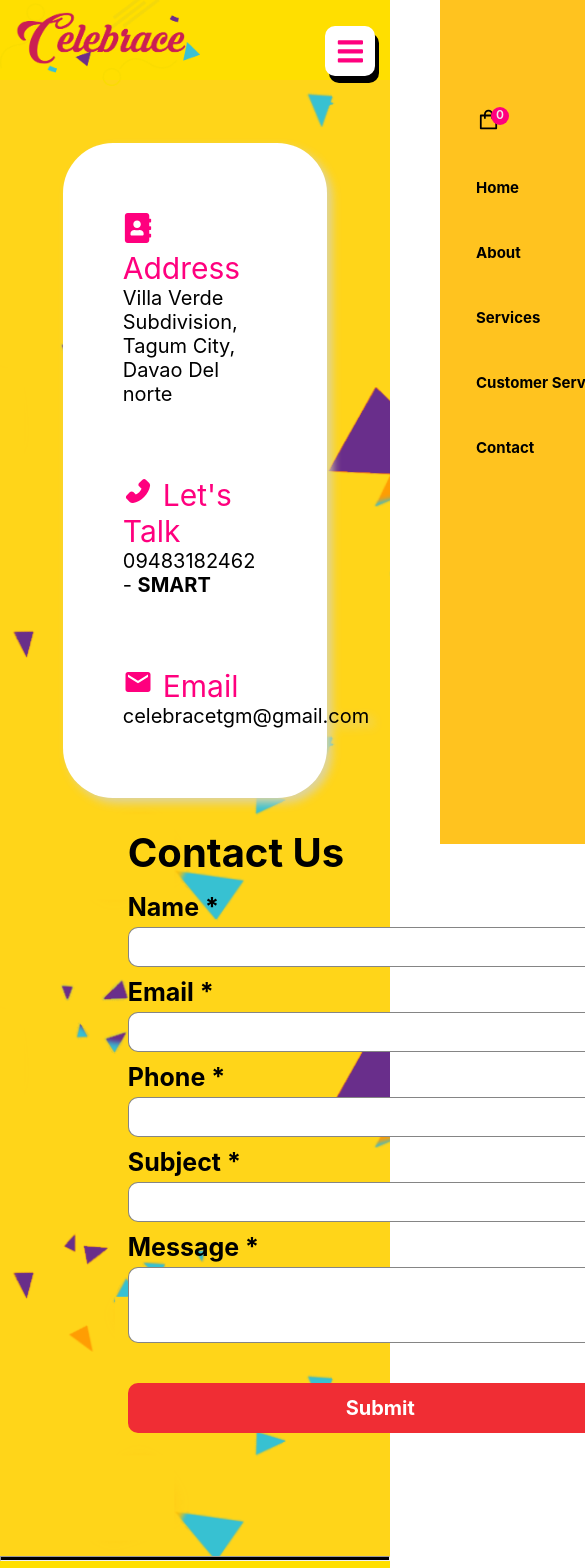
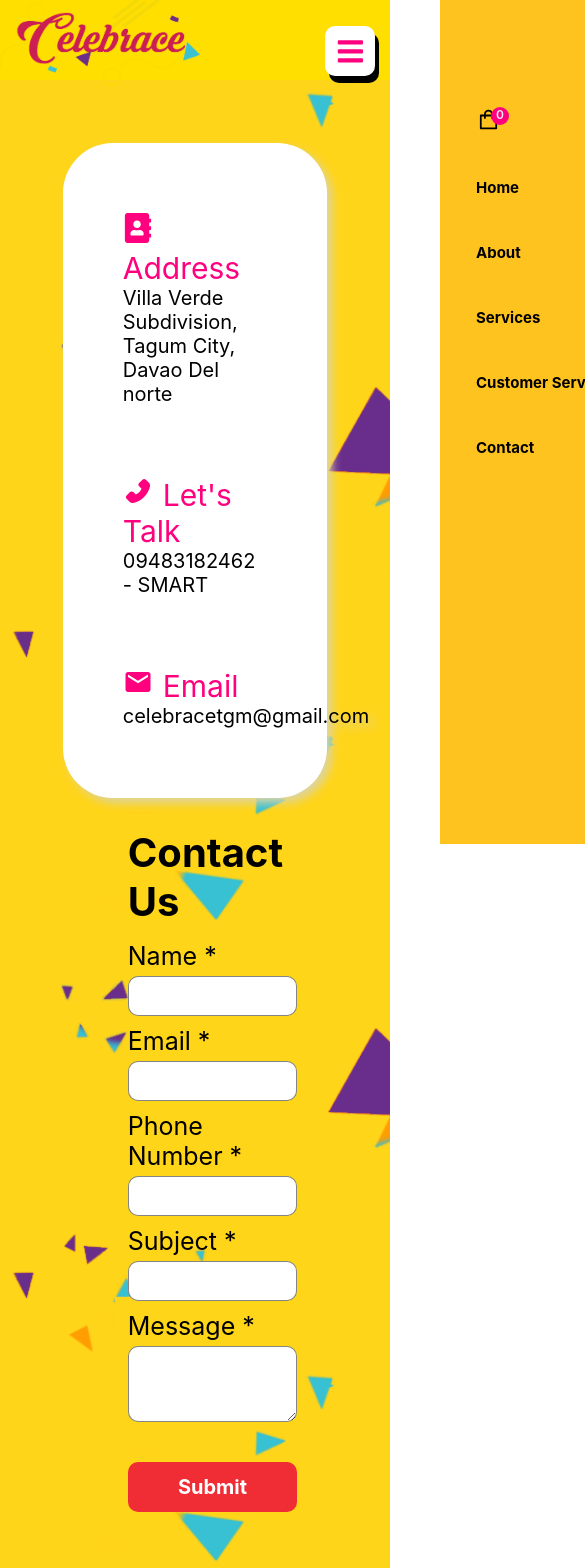
Before and after one commit to GuyWithBag/mobprog-ils, a Next.js app: page /contact in a window 390 px wide. Shown: the top 1568 px of the page, 585 px wide, since content can reach past the window. Built offline with nearby package versions, Linux system fonts and the light colour scheme; a web font is replaced by a local one.

Commit message:
Tried to fix mobile issues and uhhhh the contacts functionality is too much for my brain to handle

```diff
--- a/components/ContactForm.jsx
+++ b/components/ContactForm.jsx
@@ -7,7 +7,22 @@ import { ContactSubmitted } from './'
 
 const Contact = () => {
    const { showContactSubmitted, setShowContactSubmitted } = useStateContext();
+   async function handleOnSubmit(e) {
+      alert('naosdasdasdsad')
+      e.preventDefault();
 
+      const formData = {};
+
+      Array.from(e.currentTarget.elements).forEach(field => {
+        if ( !field.name ) return;
+        formData[field.name] = field.value;
+      });
+
+      await fetch('/api/mail', {
+        method: 'POST',
+        body: JSON.stringify(formData)
+      });
+    }
    return (
       <>
          <ContactSubmitted className={ showContactSubmitted ? 'display-block' : 'display-none' }/>
@@ -28,7 +43,7 @@ const Contact = () => {
                      <p className='contact-information-titles'>
                         <span><AiFillPhone className='contact-icon'/></span>Let&apos;s Talk
                      </p>
-                     <p className='contact-information-details'> 09483182462 - <b>SMART</b> </p>
+                     <p className='contact-information-details'> 09483182462 - <label>SMART</label> </p>
                   </div>
                   <div>
                      <p className='contact-information-titles'>
@@ -40,17 +55,18 @@ const Contact = () => {
                <div className='contact-information-inputs'>
                   <div className='contact-information-inputs-contents'>
                      <h2>Contact Us</h2>
-
-                     <b className='contact-information-inputs-titles'>Name *</b>
-                     <input id='txt_name' type='text' Required='required'/>
-                     <b className='contact-information-inputs-titles'>Email *</b>
-                     <input id='txt_email' type='text' Required='required'/>
-                     <b className='contact-information-inputs-titles'>Phone *</b>
-                     <input id='txt_phone' type='text' Required='required'/>
-                     <b className='contact-information-inputs-titles'>Subject *</b>
-                     <input id='txt_subject' type='text' Required='required'/>
-                     <b className='contact-information-inputs-titles'>Message *</b>
-                     <textarea id='txt_message' rows='4' cols='20' Required='required' ></textarea>
+                     <form className='contact-information-inputs-contents-form' method='post' onSubmit={handleOnSubmit}>
+                        <label htmlFor='name' className='contact-information-inputs-titles'>Name *</label>
+                        <input id='txt_name' type='text' name='name' required='required'/>
+                        <label htmlFor='email' className='contact-information-inputs-titles'>Email *</label>
+                        <input id='txt_email' type='email' name='email' required='required'/>
+                        <label htmlFor='phone_number' className='contact-information-inputs-titles'>Phone Number *</label>
+                        <input id='txt_phone' type='text' name='phone_number' required='required'/>
+                        <label htmlFor='subject' className='contact-information-inputs-titles'>Subject *</label>
+                        <input id='txt_subject' type='text' name='subject' required='required'/>
+                        <label htmlFor='message' className='contact-information-inputs-titles'>Message *</label>
+                        <textarea id='txt_message' rows='4' cols='20' name='message' required='required' ></textarea>
+                     </form>
                      <button onClick={() => setShowContactSubmitted((o) => !o)}>Submit</button>
                   </div>
                </div>
--- a/pages/api/hello.js
+++ /dev/null
@@ -1,5 +0,0 @@
-// Next.js API route support: https://nextjs.org/docs/api-routes/introduction
-
-export default function handler(req, res) {
-  res.status(200).json({ name: 'John Doe' })
-}
--- /dev/null
+++ b/pages/api/mail.js
@@ -0,0 +1,7 @@
+// Next.js API route support: https://nextjs.org/docs/api-routes/introduction
+
+export default async (req, res) => {
+  const body = JSON.parse(req.body);
+  console.log(body);
+  res.status(200).json({ status: 'OK' });
+}
--- a/styles/about.css
+++ b/styles/about.css
@@ -12,13 +12,16 @@
   display: flex;
   flex: 1 1 10rem;
   margin-left: 7px;
-  background-image: url(/static/assets/images/designs/shadow.png);
-  background-repeat: no-repeat;
-  background-position: -20px 50px;
-  background-size: 500px 400px;
   padding-bottom: 40px;
   align-items: center;
   justify-content: center;
+  width: 530px;
+  filter: drop-shadow(5px 5px 5px #cfc05e);
+  border-radius: 50px;
+}
+
+.about-image Image {
+  border-radius: 50px;
 }
 
 .about-content {
--- a/styles/contact.css
+++ b/styles/contact.css
@@ -33,7 +33,7 @@
  display: flex;
  flex-direction: column;
  width: 100%;
- min-width: 170px;
+ max-width: 500px;
  font-size: 25px;
  gap: 70px;
  padding: 70px 60px;
@@ -52,9 +52,9 @@
 }
 
 .contact-information-inputs {
+  padding: 30px;
   width: 100%;
-  min-width: 678px;
-  padding: 30px;
+  max-width: 600px;
 }
 
 .contact-information-inputs-contents {
@@ -62,6 +62,12 @@
   flex-direction: column;
   gap: 5px;
   padding-left: 35px;
+}
+
+.contact-information-inputs-contents-form {
+  display: flex;
+  flex-direction: column;
+  gap: 5px;
 }
 
 .contact-information-inputs-titles {
@@ -73,14 +79,14 @@
   margin-bottom: 10px;
 }
 
-.contact-information-inputs-contents input, .contact-information-inputs-contents textarea{
-  width:500px;
+.contact-information-inputs-contents-form input, .contact-information-inputs-contents-form textarea{
   background-color:white;
   border:1px solid rgba(0, 0, 0, 0.48);
   padding:5px 10px;
   margin-bottom:5px;
   border-radius: 10px;
   min-height: 40px;
+  width: 100%;
 }
 
 .contact-information-inputs-contents button {
@@ -160,7 +166,7 @@
       background-image:linear-gradient(rgba(255,255,255,0.7),rgba(255,255,255,0.7), url);
       background-size:cover;
   }
-  .contact-information-inputs-contents input, .contact-information-inputs-contents textarea{
+  .contact-information-inputs-contents-form input, .contact-information-inputs-contents-form textarea{
       background-color:#fff;
   }
 }
--- a/styles/globals.css
+++ b/styles/globals.css
@@ -5,6 +5,10 @@ body, * {
   font-family: -apple-system, BlinkMacSystemFont, Segoe UI, Roboto, Oxygen,
     Ubuntu, Cantarell, Fira Sans, Droid Sans, Helvetica Neue, sans-serif;
   box-sizing: border-box;
+}
+
+.html {
+  height: -webkit-fill-available;
 }
 
 ::-webkit-scrollbar {
@@ -37,6 +41,7 @@ width: 100%;
   background-size: 1000px;
   box-sizing: border-box;
   margin: 0;
+  height: -webkit-fill-available;
 }
 
 .layout-inner-contents{
--- a/styles/services.css
+++ b/styles/services.css
@@ -81,6 +81,6 @@
 
 @media screen and (max-width:991px) {
     .service-block-content p {
-        font-size: 17px;
+        font-size: 13px;
     }
 }
```
Also changed, not shown: pages/about.js (+19 -19 lines), public/static/assets/images/designs/about_image.JPG (added).
